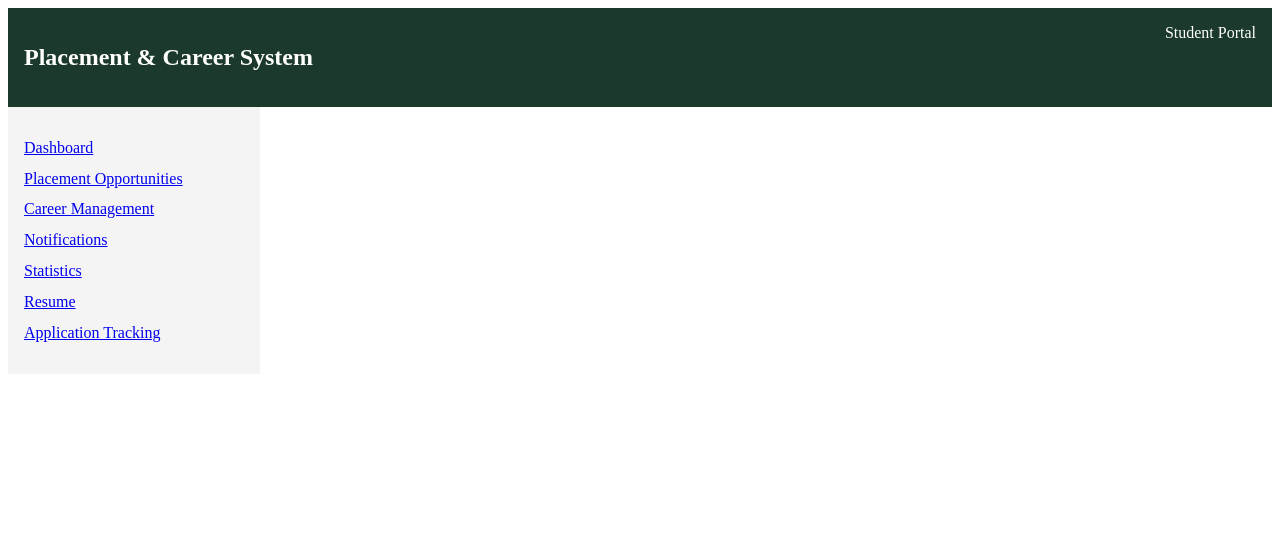
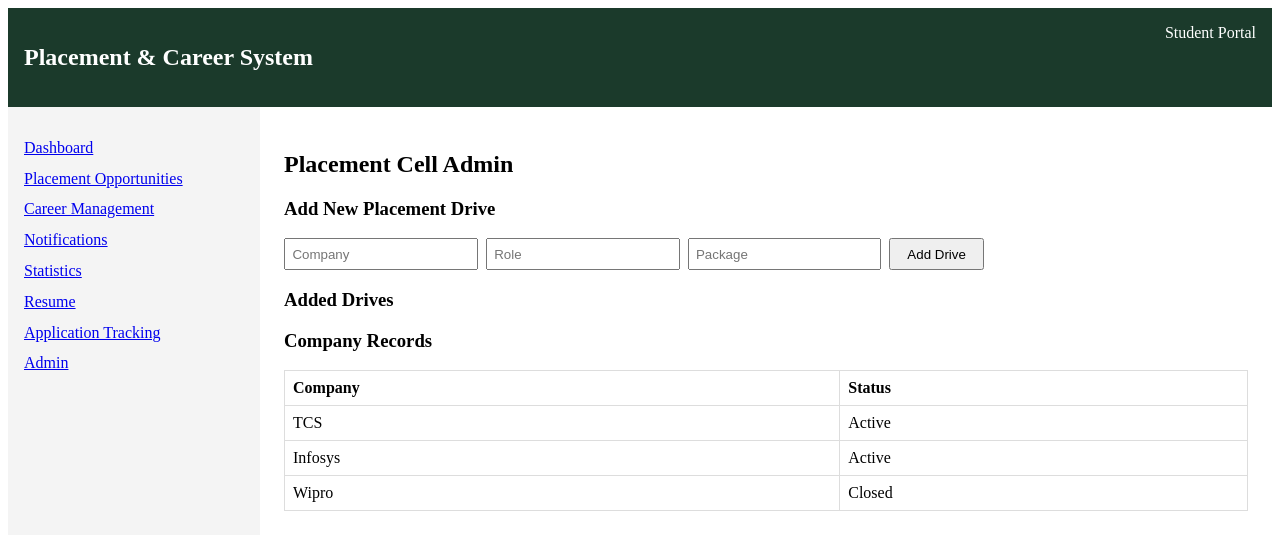
Before and after one commit to vaibhava-shrivastav/mini_project_fullstack, a React (Vite) app in the folder placement-system/: page /admin in a window 1280 px wide. Shown: the top 550 px of the page. Built offline with nearby package versions, Linux system fonts and the light colour scheme.

Commit message:
Add placement cell admin interface for drives and companies

```diff
--- a/placement-system/src/App.jsx
+++ b/placement-system/src/App.jsx
@@ -1,4 +1,3 @@
-
 import { BrowserRouter, Routes, Route } from "react-router-dom";
 import Navbar from "./components/Navbar";
 import Sidebar from "./components/Sidebar";
@@ -9,6 +8,7 @@ import Notifications from "./pages/Notifications";
 import Statistics from "./pages/Statistics";
 import Resume from "./pages/Resume";
 import Tracking from "./pages/Tracking";
+import Admin from "./pages/Admin";
 import "./App.css";
 
 export default function App() {
@@ -26,6 +26,7 @@ export default function App() {
             <Route path="/statistics" element={<Statistics />} />
             <Route path="/resume" element={<Resume />} />
             <Route path="/tracking" element={<Tracking />} />
+            <Route path="/admin" element={<Admin />} />
           </Routes>
         </main>
       </div>
--- /dev/null
+++ b/placement-system/src/components/DriveForm.jsx
@@ -0,0 +1,22 @@
+import { useState } from "react";
+
+export default function DriveForm({ onAdd }) {
+  const [form, setForm] = useState({ company: "", role: "", package: "" });
+
+  const handleChange = (e) => setForm({ ...form, [e.target.name]: e.target.value });
+
+  const handleSubmit = (e) => {
+    e.preventDefault();
+    onAdd(form);
+    setForm({ company: "", role: "", package: "" });
+  };
+
+  return (
+    <form onSubmit={handleSubmit} className="drive-form">
+      <input name="company" placeholder="Company" value={form.company} onChange={handleChange} required />
+      <input name="role" placeholder="Role" value={form.role} onChange={handleChange} required />
+      <input name="package" placeholder="Package" value={form.package} onChange={handleChange} required />
+      <button type="submit">Add Drive</button>
+    </form>
+  );
+}
--- a/placement-system/src/components/Sidebar.jsx
+++ b/placement-system/src/components/Sidebar.jsx
@@ -1,4 +1,3 @@
-
 import { Link } from "react-router-dom";
 
 export default function Sidebar() {
@@ -10,6 +9,7 @@ export default function Sidebar() {
     { to: "/statistics", label: "Statistics" },
     { to: "/resume", label: "Resume" },
     { to: "/tracking", label: "Application Tracking" },
+    { to: "/admin", label: "Admin" },
   ];
 
   return (
--- /dev/null
+++ b/placement-system/src/data/adminData.js
@@ -0,0 +1,5 @@
+export const companies = [
+  { name: "TCS", status: "Active" },
+  { name: "Infosys", status: "Active" },
+  { name: "Wipro", status: "Closed" },
+];
--- a/placement-system/src/index.css
+++ b/placement-system/src/index.css
@@ -89,3 +89,7 @@ input[type="text"] { padding: 0.5rem; width: 100%; margin: 1rem 0; box-sizing: b
   background: #1b3a2b;
   color: white;
 }
+
+.drive-form { display: flex; gap: 0.5rem; margin-bottom: 1rem; }
+.drive-form input { padding: 0.4rem; }
+.drive-form button { padding: 0.4rem 1rem; }
--- /dev/null
+++ b/placement-system/src/pages/Admin.jsx
@@ -0,0 +1,35 @@
+import { useState } from "react";
+import { companies } from "../data/adminData";
+import DriveForm from "../components/DriveForm";
+
+export default function Admin() {
+  const [drives, setDrives] = useState([]);
+
+  const addDrive = (drive) => setDrives([...drives, drive]);
+
+  return (
+    <div>
+      <h2>Placement Cell Admin</h2>
+
+      <h3>Add New Placement Drive</h3>
+      <DriveForm onAdd={addDrive} />
+
+      <h3>Added Drives</h3>
+      <ul>
+        {drives.map((d, i) => (
+          <li key={i}>{d.company} — {d.role} ({d.package})</li>
+        ))}
+      </ul>
+
+      <h3>Company Records</h3>
+      <table>
+        <thead><tr><th>Company</th><th>Status</th></tr></thead>
+        <tbody>
+          {companies.map((c, i) => (
+            <tr key={i}><td>{c.name}</td><td>{c.status}</td></tr>
+          ))}
+        </tbody>
+      </table>
+    </div>
+  );
+}
```
